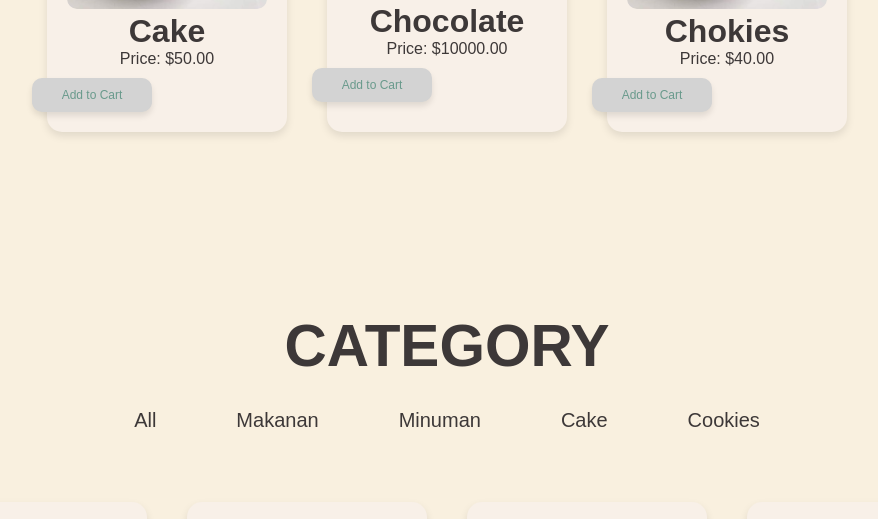
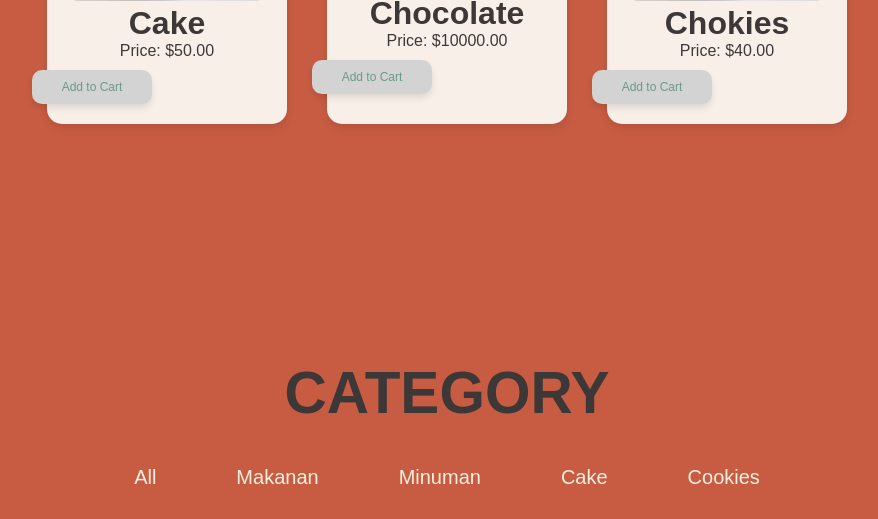
Before and after one commit to iampaw/rks312, a Django app: page / in a window 1280 px wide. Shown: the part 1167-1686 px from the top of the page, without its empty margins (193-1071 px from the left). Run offline with Django 5.2, Linux system fonts and the light colour scheme; data comes from the database, SQL or seed files in the repository; both versions use the stored data as it was after the commit.

Commit message:
modif tampilan

```diff
--- a/webku/static/css/style.css
+++ b/webku/static/css/style.css
@@ -216,15 +216,16 @@ html {
     display: flex;
     justify-content:center;
     flex-wrap: wrap;
-    margin: 100px;
 }
 
 .section-baru{
     text-align: center;
     font-size: 50px;
     position: relative;
-    top: 100px;
+    top: 120px;
     padding-top: 130px;
+    background: #C85C42;
+    height: 730px;
 }
 
 /*=====================cart============================*/
@@ -293,7 +294,7 @@ html {
     border: none;
     padding: 5px 10px;
     cursor: pointer;
-    color: #333;
+    color: #F9F0DF;
     border-radius: 5px;
     font-weight: bold;
 }
@@ -350,7 +351,8 @@ html {
     margin: 20px; /* Memberi jarak antar item */
     max-width: 300px;
     transition: background-color 0.3s ease, box-shadow 0.3s ease;
-    top: 80px;
+    position: relative;
+    top: -370px;
 }
 
 .makanan img {
@@ -396,8 +398,11 @@ html {
     padding-bottom: 200px; /* Mengurangi jarak bawah */
     font-size: 50px;
     position: relative;
-    top: 50px; /* Mengembalikan posisi ke atas */
-    padding-top: 90px;
+    top: -250px;
+    padding-top: 95px;
+    background-color: #C85C42;
+    height: 752px
+
 }
 
 /*=================category makanan2===============*/
@@ -419,7 +424,7 @@ html {
     margin: 20px; /* Memberi jarak antar item */
     max-width: 300px;
     transition: background-color 0.3s ease, box-shadow 0.3s ease;
-    top: -100px;
+    top: -800px;
 }
 
 .makanan2 img {
@@ -479,7 +484,7 @@ html {
 #category-buttons button {
     background: none;
     border: none;
-    color: inherit;
+    color: #f9f0df;
     font-size: 20px;
     font-family: 'MADE Sunflower', sans-serif;
     cursor: pointer;
@@ -487,5 +492,5 @@ html {
     text-decoration: none;
     transition: color 0.3s ease;
     position: relative;
-    top: -100px;
+    top: -780px;
 }
```
Also changed, not shown: webku/static/css/checkout.css (+7 -4 lines), db.sqlite3.
